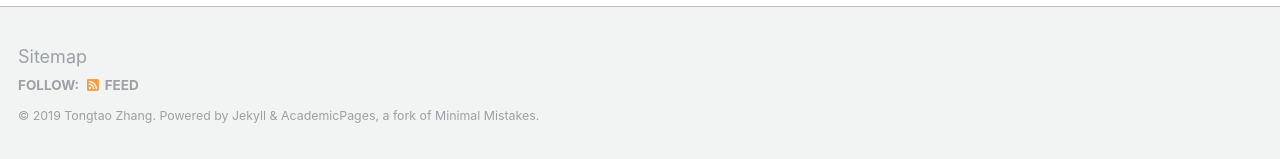
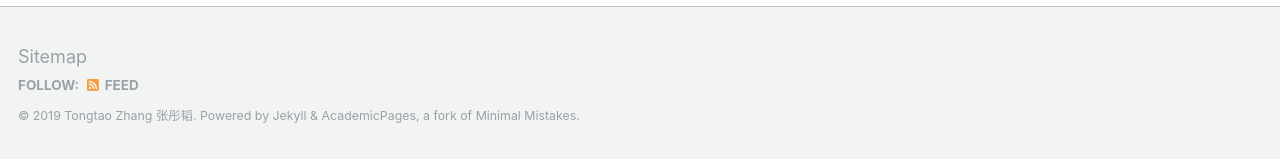
Before and after one commit to charlesztt/charlesztt.github.io, a Jekyll site: the page built from _pages/about.md, in a window 1280 px wide. Shown: the part 738-897 px from the top of the page. Built offline with Jekyll 4.4.1, drawn with Linux system fonts in a browser that asks for light colours.

Commit message:
update name

```diff
--- a/_config.yml
+++ b/_config.yml
@@ -9,7 +9,7 @@
 locale                   : "en-US"
 title                    : "Tongtao Zhang"
 title_separator          : "-"
-name                     : &name ""
+name                     : &name "Tongtao Zhang 张彤韬"
 description              : &description ""
 url                      : https://www.prinzkarl.com # the base hostname & protocol for your site e.g. "https://mmistakes.github.io"
 baseurl                  : "" # the subpath of your site, e.g. "/blog"
```
